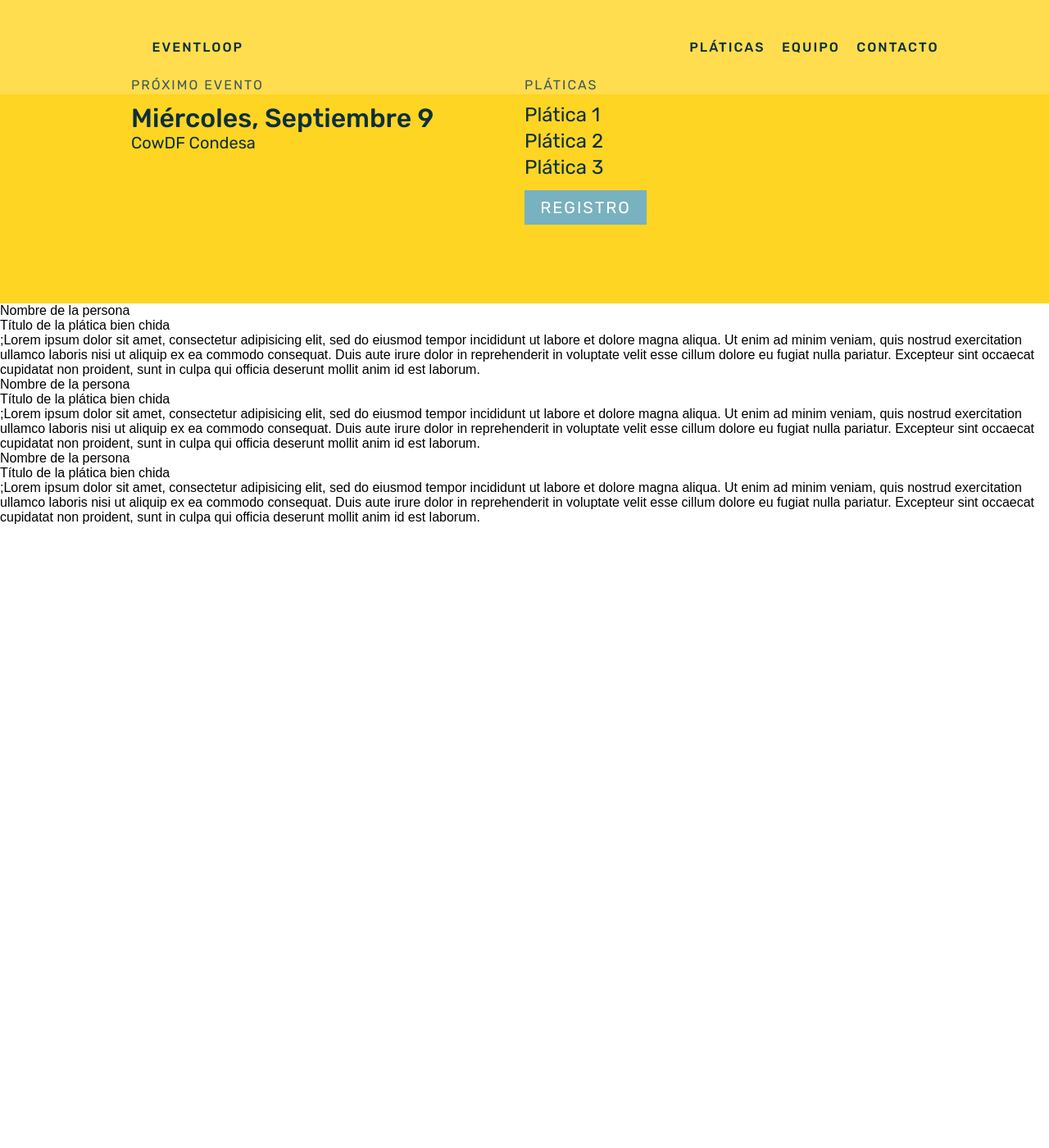
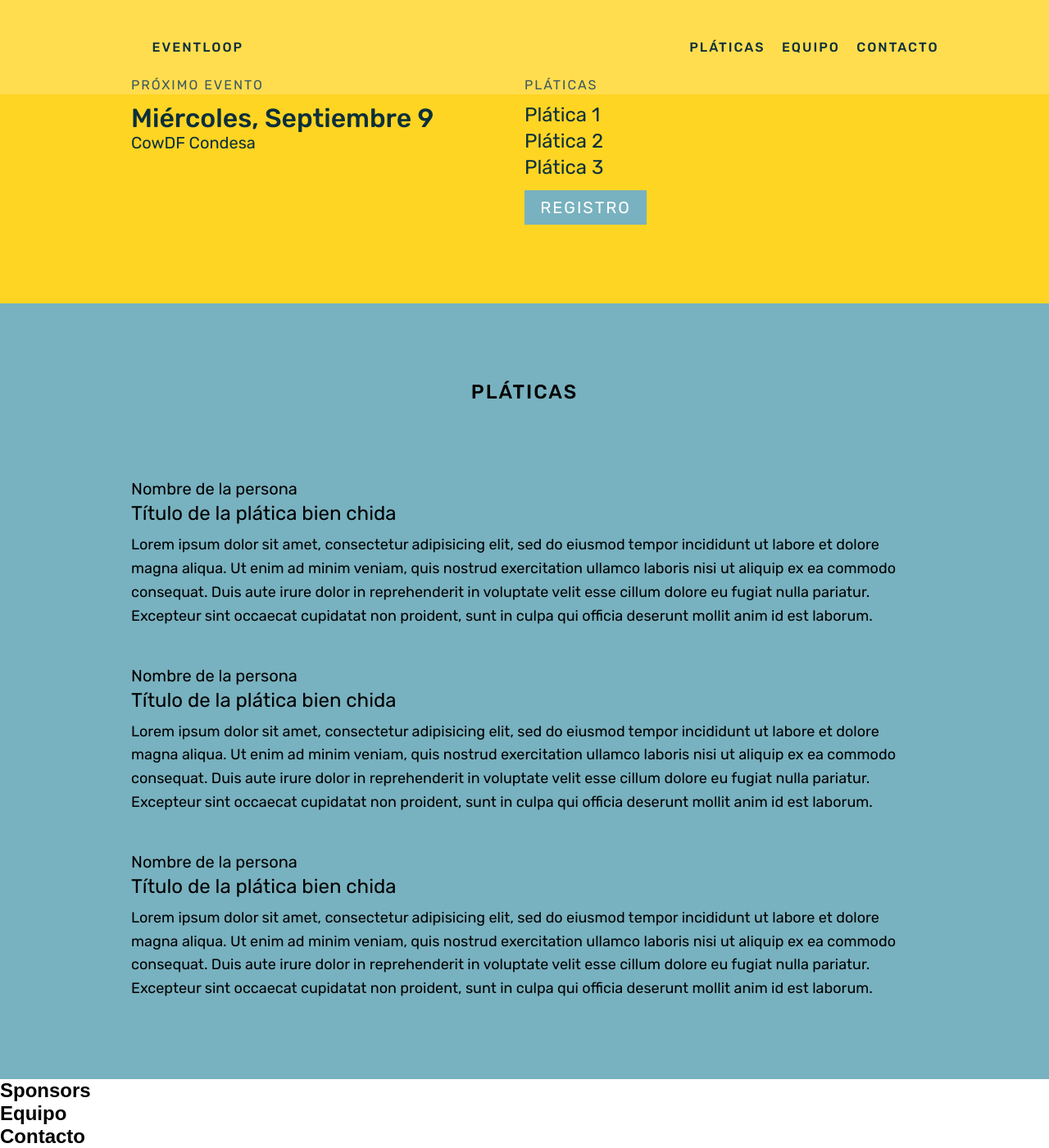
Before and after one commit to eventloop/eventloop.mx, a Jekyll site: the page built from index.md, in a window 1280 px wide and 1400 px high, scrolled down 128 px. Shown: the whole window at 82% size. Built offline with Jekyll 4.4.1, drawn with Linux system fonts in a browser that asks for light colours; before the commit the page ends 900 px from its top, so only the background shows below that.

Commit message:
Layout for next sections

```diff
--- a/_layouts/home.html
+++ b/_layouts/home.html
@@ -47,12 +47,14 @@
 
     <!-- Talks -->
     <div id="talks">
+      <div class="wrap">
+        <h2>Pláticas</h2>
         <div class="talk">
           <div class="img"></div>
           <div class="about">
             <p class="name">Nombre de la persona</p>
             <p class="title">Título de la plática bien chida</p>
-          <p class="about">;Lorem ipsum dolor sit amet, consectetur adipisicing elit, sed do eiusmod
+            <p class="about">Lorem ipsum dolor sit amet, consectetur adipisicing elit, sed do eiusmod
             tempor incididunt ut labore et dolore magna aliqua. Ut enim ad minim veniam,
             quis nostrud exercitation ullamco laboris nisi ut aliquip ex ea commodo
             consequat. Duis aute irure dolor in reprehenderit in voluptate velit esse
@@ -66,7 +68,7 @@
           <div class="about">
             <p class="name">Nombre de la persona</p>
             <p class="title">Título de la plática bien chida</p>
-          <p class="about">;Lorem ipsum dolor sit amet, consectetur adipisicing elit, sed do eiusmod
+            <p class="about">Lorem ipsum dolor sit amet, consectetur adipisicing elit, sed do eiusmod
             tempor incididunt ut labore et dolore magna aliqua. Ut enim ad minim veniam,
             quis nostrud exercitation ullamco laboris nisi ut aliquip ex ea commodo
             consequat. Duis aute irure dolor in reprehenderit in voluptate velit esse
@@ -80,7 +82,7 @@
           <div class="about">
             <p class="name">Nombre de la persona</p>
             <p class="title">Título de la plática bien chida</p>
-          <p class="about">;Lorem ipsum dolor sit amet, consectetur adipisicing elit, sed do eiusmod
+            <p class="about">Lorem ipsum dolor sit amet, consectetur adipisicing elit, sed do eiusmod
             tempor incididunt ut labore et dolore magna aliqua. Ut enim ad minim veniam,
             quis nostrud exercitation ullamco laboris nisi ut aliquip ex ea commodo
             consequat. Duis aute irure dolor in reprehenderit in voluptate velit esse
@@ -90,11 +92,18 @@
           </div>
         </div>
       </div>
+    </div>
     <!-- Sponsors -->
-    <div id="sponsors"></div>
+    <div id="sponsors">
+      <h2>Sponsors</h2>
+    </div>
     <!-- Team -->
-    <div id="team"></div>
+    <div id="team">
+      <h2>Equipo</h2>
+    </div>
     <!-- Contact -->
-    <div id="contact"></div>
+    <div id="contact">
+      <h2>Contacto</h2>
+    </div>
   </body>
 </html>
```
Also changed, not shown: assets/css/main.scss (+65 -0 lines), assets/css/main.css, 1 other file. Lines whose indentation alone changed are shown as unchanged.
